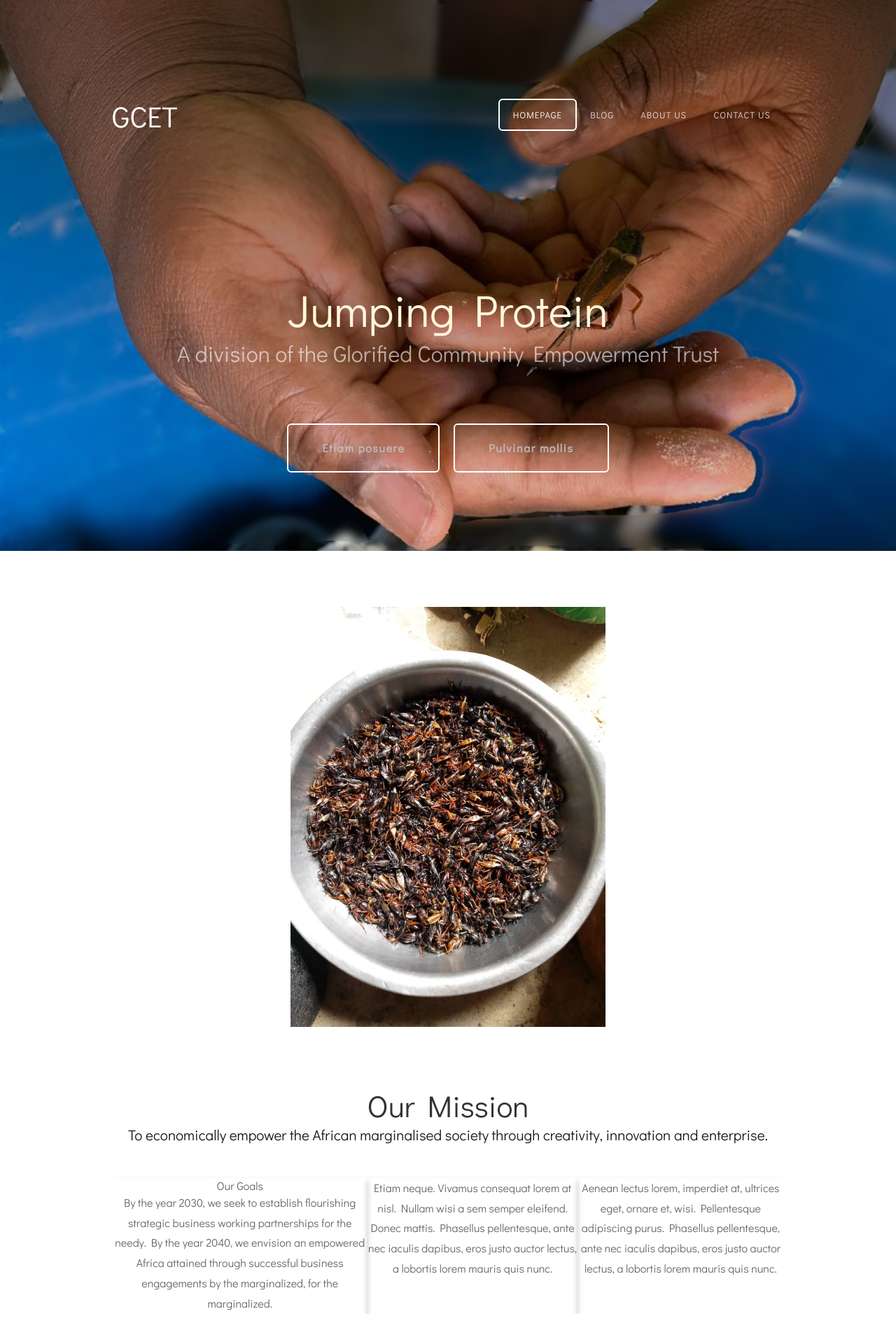
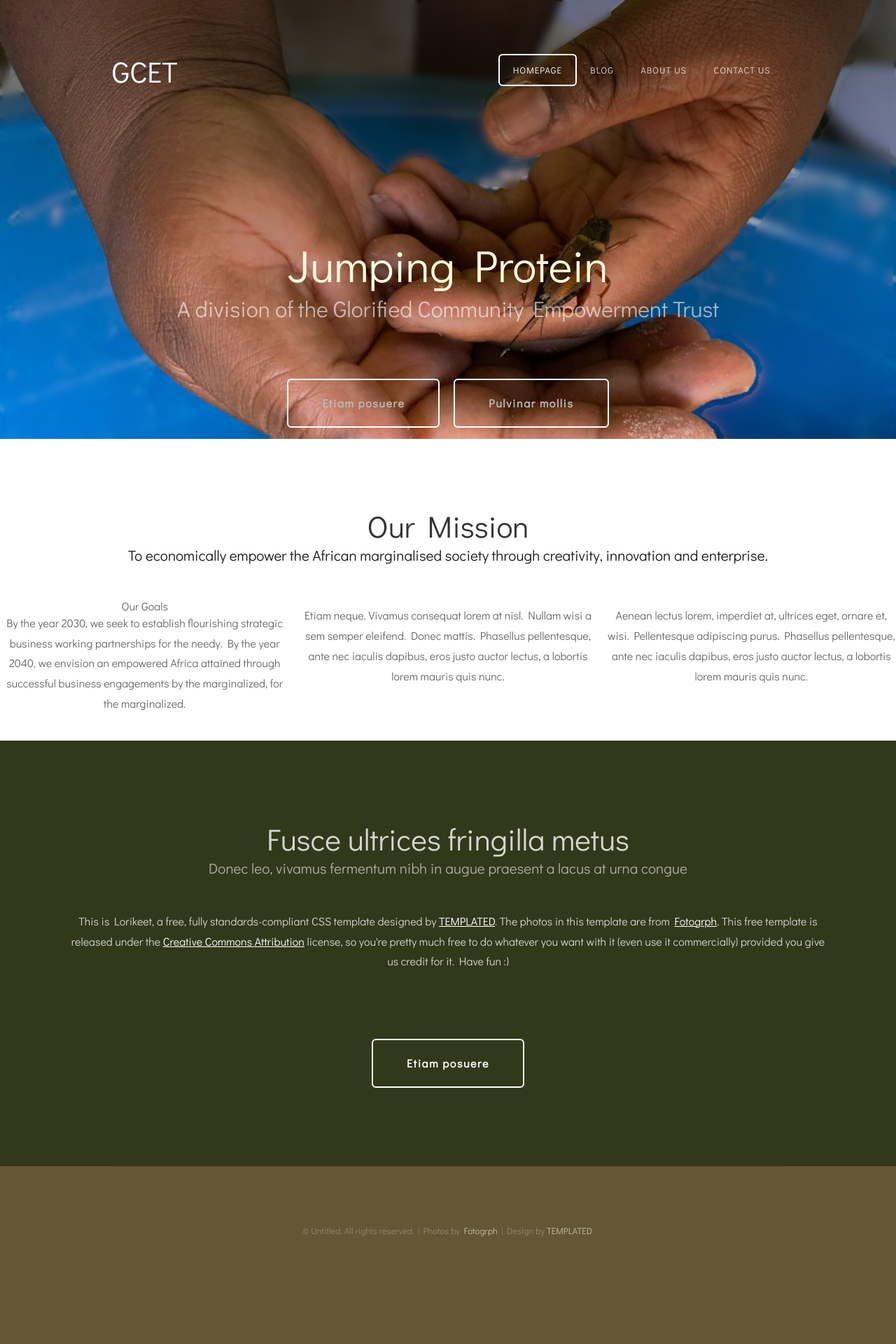
Before and after one commit to jordanmiracle/Jumpingprotein, a Django app: template webapp/templates/index.html in a window 1280 px wide. Shown: the top 1920 px of the page at 70% size. Run offline with Django 3.2, Linux system fonts and the light colour scheme; the template is opened without the code that fills it, so the values that code supplies are empty; parts of the project's set-up code (start-up, migrations or seed data) failed here and were passed over.

Commit message:
Changed footer color, added some flex divs, changed the margins of various things. Still kind of playing around looking for a direction. Think I've found something general to aim for.

```diff
--- a/static/webapp/css/style.css
+++ b/static/webapp/css/style.css
@@ -9,27 +9,27 @@ form, label, legend, table, caption, tbody, tfoot, thead, tr, th, td, article,
 footer, header, hgroup, menu, nav {
     max-width: 100%;
     padding: 0;
-    margin: 0;
+    margin: auto;
     border: 0;
     font: inherit;
-    vertical-align: baseline;
 }
 
 body {
     margin: 0;
     padding: 0;
-    background: #111111;
+    background: #635735;
     font-family: 'Didact Gothic', sans-serif;
     font-size: 12pt;
     font-weight: 200;
-    color: #FFF;
 
 
 }
 
 .flexbox {
     display: flex;
-
+}
+.flexbox > div {
+    flex: 1;
 }
 
 
@@ -52,7 +52,22 @@ p {
     min-width: 100px;
     min-height: 150px;
     max-height: 300px;
+    text-align: center;
 
+}
+
+p.card {
+    box-shadow: 0 4px 8px 0 rgba(0, 0, 0, 0.2);
+    transition: 0.3s;
+}
+
+.card1,
+.card2{
+    float: left;
+    margin-right:20px;
+}
+.card3{
+    float:right;
 }
 
 
@@ -285,7 +300,7 @@ ul.contact li a.icon-rss:before {
 
 #wrapper {
     position: relative;
-    padding: 5em 0em 7em 0em;
+    padding: 1em 0em 2em 0em;
     background: #FFF;
 
 }
@@ -296,7 +311,7 @@ ul.contact li a.icon-rss:before {
 
 #header-wrapper {
     position: relative;
-    padding: 5em 0em 7em 0em;
+    padding: 1em 0em 1em 0em;
     background: -webkit-linear-gradient(top, rgba(0, 0, 0, 0.5), rgba(0, 0, 0, 0.1)), url("/static/webapp/images/crickets-in-hands2ndblur.png");
     background: -ms-linear-gradient(top, rgba(0, 0, 0, 0.5), rgba(0, 0, 0, 0.5)), url("/static/webapp/images/crickets-in-hands2ndblur.png");
     background: linear-gradient(top, rgba(0, 0, 0, 0.5), rgba(0, 0, 0, 0.5)), url("/static/webapp/images/crickets-in-hands2ndblur.png");
--- a/webapp/templates/index.html
+++ b/webapp/templates/index.html
@@ -52,11 +52,8 @@
     </div>
 </div>
 <div id="wrapper">
-    <div id="three-column" class="container">
+    <div id="three-column">
         <div class="banner">
-            <img class src="{% static '/webapp/images/best-insects-in-bowl.jpg' %}" height="600px" width="auto"
-                 alt="Image not available"/>
-
 
         </div>
         <div class="title">
@@ -64,7 +61,7 @@
             <span class="byline">To economically empower the African marginalised society through creativity, innovation and enterprise.</span>
         </div>
         <div class="flexbox">
-            <div class="card">
+            <div class="card1">
                 <h3>Our Goals</h3>
                 <p>By the year 2030, we seek to establish flourishing strategic business working partnerships for the
                     needy. By the year 2040, we envision an empowered Africa attained through successful business
@@ -72,7 +69,7 @@
                     marginalized, for the marginalized.</p>
 
             </div>
-            <div class="card">
+            <div class="card2">
                 <p>Etiam neque. Vivamus consequat lorem at nisl. Nullam wisi a sem semper eleifend. Donec mattis.
                     Phasellus
                     pellentesque, ante nec iaculis dapibus, eros justo auctor lectus, a lobortis lorem mauris quis
@@ -80,7 +77,7 @@
 
 
             </div>
-            <div class="card">
+            <div class="card3">
                 <p> Aenean lectus lorem, imperdiet at, ultrices eget, ornare et, wisi. Pellentesque adipiscing purus.
                     Phasellus pellentesque, ante nec iaculis dapibus, eros justo auctor lectus, a lobortis lorem mauris
                     quis
```
